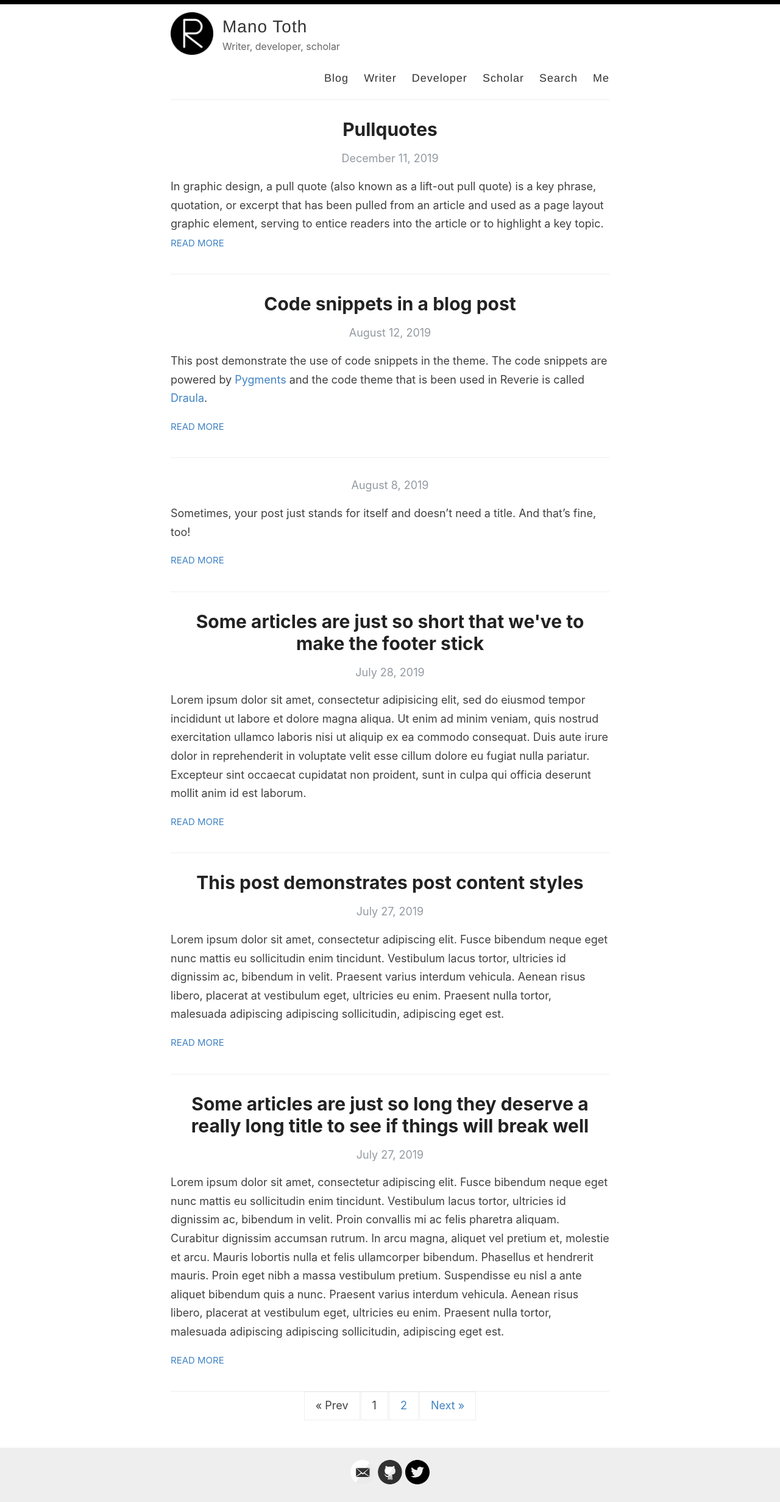
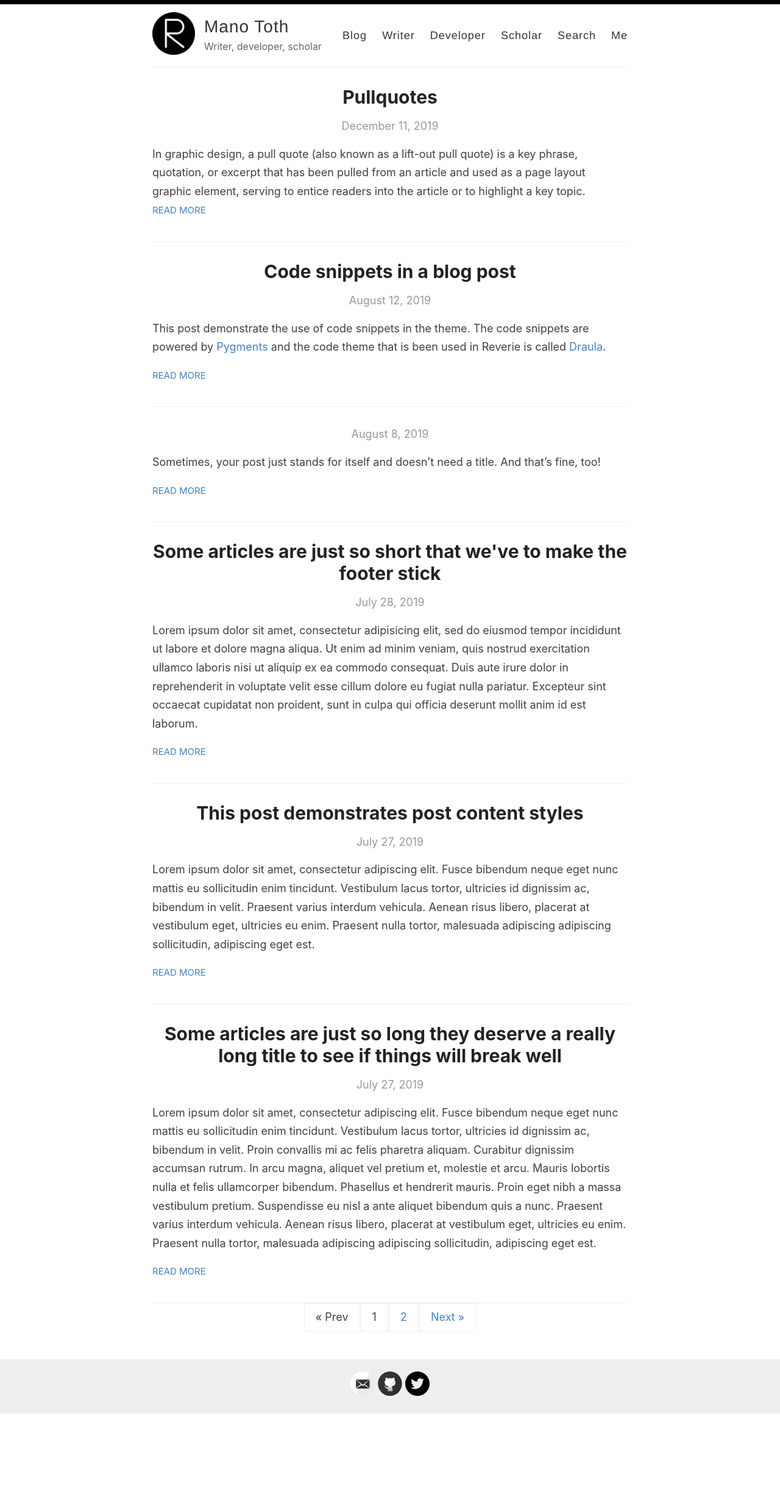
Before and after one commit to manototh/jekyll-test, a Jekyll site: the page built from index.html, in a window 1280 px wide. Shown: the whole page at 61% size. Built offline with Jekyll 4.4.1, drawn with Linux system fonts in a browser that asks for light colours; the list of posts is cut into pages by our own code; after the commit the page ends 2318 px from its top, so only the background shows below that.

Commit message:
Change width of container

```diff
--- a/assets/style.scss
+++ b/assets/style.scss
@@ -32,7 +32,7 @@ body {
 
 .container {
   margin: 0 auto;
-  max-width: 740px;
+  max-width: 800px;
   padding: 0 10px;
   width: 100%;
 }
```
